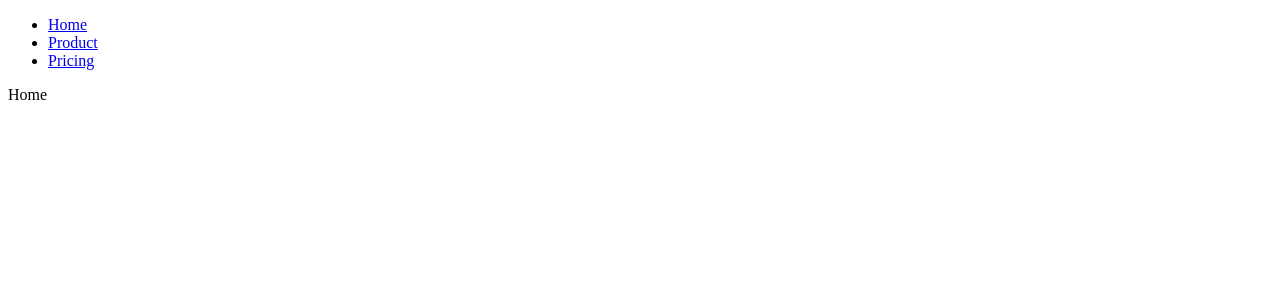
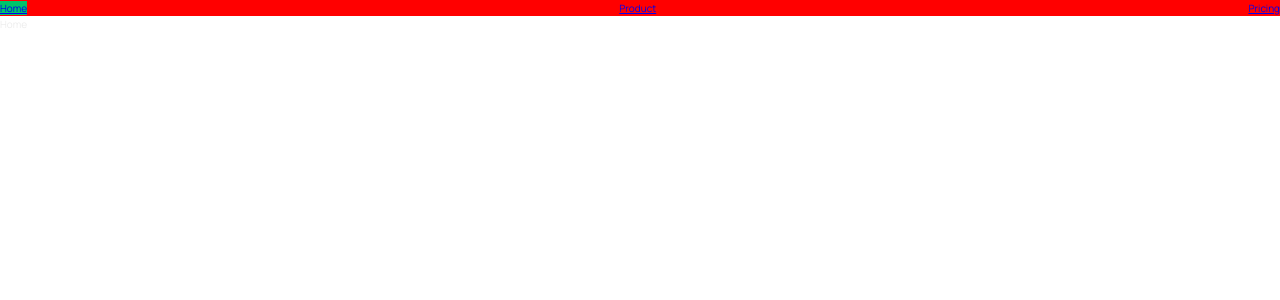
Before and after one commit to farhanahmedhasan/worldwisy, a React (Vite) app: page / in a window 1280 px wide. Shown: the top 300 px of the page. Built offline with nearby package versions, Linux system fonts and the light colour scheme; the HTML template or start-up script is replaced by a standard one.

Commit message:
added-css-module-and-global-css

```diff
--- a/src/App.jsx
+++ b/src/App.jsx
@@ -1,11 +1,13 @@
 import { BrowserRouter, Route, Routes } from "react-router-dom"
 
+import PageNav from "./components/PageNav.jsx"
 import Error404 from "./pages/Error404.jsx"
 import Product from "./pages/Product.jsx"
 import Pricing from "./pages/Pricing.jsx"
 import Home from "./pages/Home.jsx"
+
 import React from "react"
-import PageNav from "./components/PageNav.jsx"
+import "./index.css"
 
 export default function App() {
     return (
--- a/src/components/PageNav.jsx
+++ b/src/components/PageNav.jsx
@@ -1,8 +1,9 @@
 import { NavLink } from "react-router-dom"
+import styles from "./PageNav.module.css"
 
 export default function PageNav() {
     return (
-        <nav>
+        <nav className={styles.nav}>
             <ul>
                 <li>
                     <NavLink to="/">Home </NavLink>
--- /dev/null
+++ b/src/components/PageNav.module.css
@@ -0,0 +1,13 @@
+.nav {
+    background: red;
+}
+
+.nav ul {
+    display: flex;
+    justify-content: space-between;
+    list-style: none;
+}
+
+.nav :global(.active){
+    background: #00c46a;
+}
--- /dev/null
+++ b/src/index.css
@@ -0,0 +1,78 @@
+/* Taken from getting started guide at: https://leafletjs.com/examples/quick-start/ */
+@import "https://unpkg.com/leaflet@1.7.1/dist/leaflet.css";
+@import "https://fonts.googleapis.com/css2?family=Manrope:wght@400;600;700;800&display=swap";
+
+/* These CSS variables are global, so they are available in all CSS modules */
+:root {
+    --color-brand--1: #ffb545;
+    --color-brand--2: #00c46a;
+
+    --color-dark--0: #242a2e;
+    --color-dark--1: #2d3439;
+    --color-dark--2: #42484d;
+    --color-light--1: #aaa;
+    --color-light--2: #ececec;
+    --color-light--3: #d6dee0;
+}
+
+* {
+    margin: 0;
+    padding: 0;
+    box-sizing: inherit;
+}
+
+html {
+    font-size: 62.5%;
+    box-sizing: border-box;
+}
+
+body {
+    font-family: "Manrope", sans-serif;
+    color: var(--color-light--2);
+    font-weight: 400;
+    line-height: 1.6;
+}
+
+label {
+    font-size: 1.6rem;
+    font-weight: 600;
+}
+
+input,
+textarea {
+    width: 100%;
+    padding: 0.8rem 1.2rem;
+    font-family: inherit;
+    font-size: 1.6rem;
+    border: none;
+    border-radius: 5px;
+    background-color: var(--color-light--3);
+    transition: all 0.2s;
+}
+
+input:focus {
+    outline: none;
+    background-color: #fff;
+}
+
+.cta:link,
+.cta:visited {
+    display: inline-block;
+    background-color: var(--color-brand--2);
+    color: var(--color-dark--1);
+    text-transform: uppercase;
+    text-decoration: none;
+    font-size: 1.6rem;
+    font-weight: 600;
+    padding: 1rem 3rem;
+    border-radius: 5px;
+}
+
+/*
+"importCSSModule": {
+    "prefix": "csm",
+    "scope": "javascript,typescript,javascriptreact",
+    "body": ["import styles from './${TM_FILENAME_BASE}.module.css'"],
+    "description": "Import CSS Module as `styles`"
+  },
+*/
```
